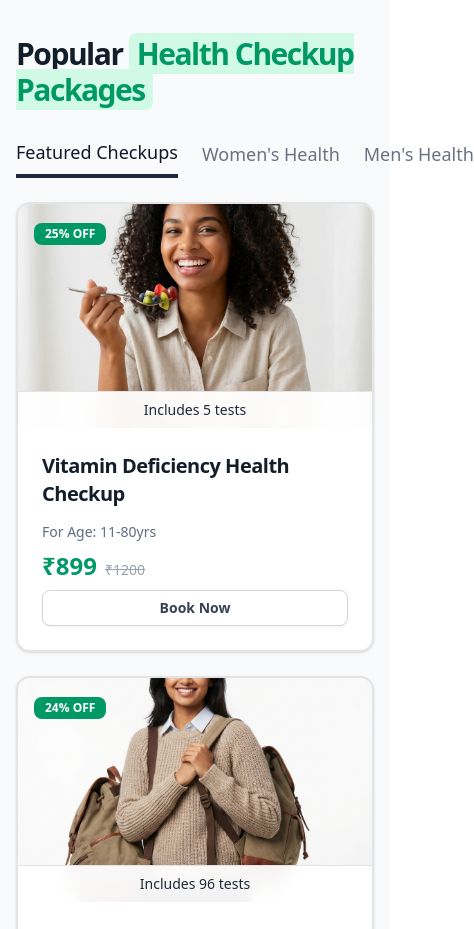
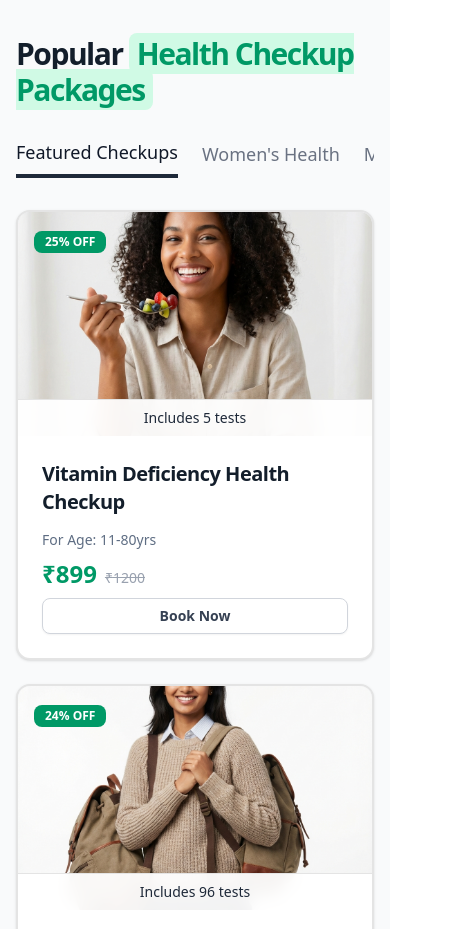
Before and after one commit to niks-nikhil-anand/swasthify_admin_portal, a Next.js app: page / in a window 390 px wide. Shown: the part 3320-4249 px from the top of the page, 474 px wide, since content can reach past the window. Built offline with nearby package versions, Linux system fonts and the light colour scheme.

Commit message:
style: Enhance health package tab layout for improved responsiveness and horizontal scrolling.

```diff
--- a/components/root/HealthPackages.tsx
+++ b/components/root/HealthPackages.tsx
@@ -110,8 +110,8 @@ export function HealthPackages() {
                     </motion.h2>
 
                     <Tabs defaultValue="featured" className="w-full">
-                        <div className="flex justify-start mb-6">
-                            <TabsList className="bg-transparent h-auto p-0 space-x-6">
+                        <div className="flex justify-start mb-6 overflow-x-auto pb-2 scrollbar-none w-full">
+                            <TabsList className="bg-transparent h-auto p-0 space-x-6 w-max mx-auto md:mx-0">
                                 <TabsTrigger
                                     value="featured"
                                     className="data-[state=active]:bg-transparent data-[state=active]:shadow-none data-[state=active]:border-b-4 data-[state=active]:border-gray-800 rounded-none px-0 pb-2 text-lg font-medium text-gray-500 data-[state=active]:text-gray-900"
```
